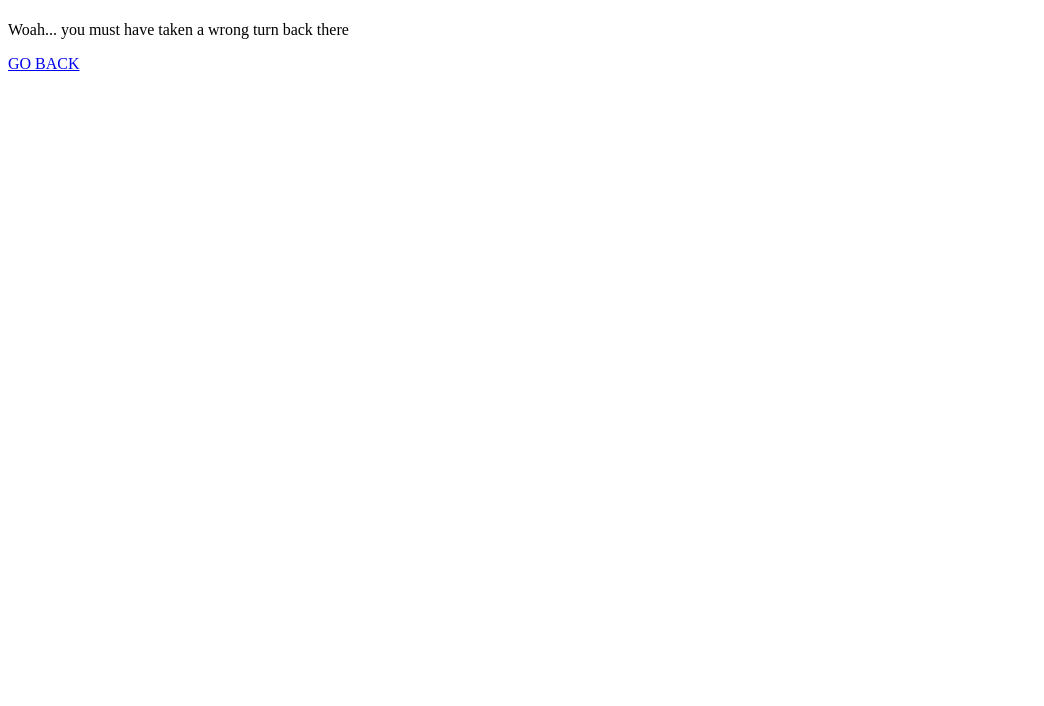
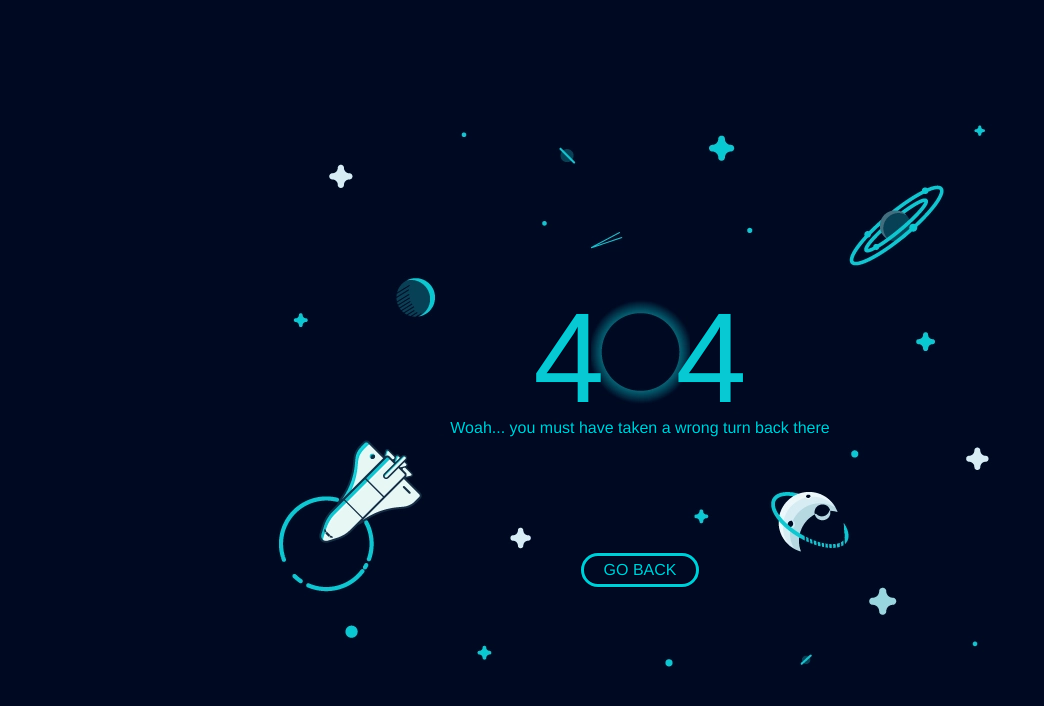
Before and after one commit to PauliusJaras/02-cosmos, a website: page index.html in a window 1280 px wide. Shown: the whole page, without its empty margins (0-1044 px from the left). Drawn offline with Linux system fonts and the light colour scheme.

Commit message:
style update

```diff
--- a/css/main.css
+++ b/css/main.css
@@ -0,0 +1,54 @@
+html{
+    background: url(./img/main.png) no-repeat center center fixed;
+    background-color: #000922;
+}
+
+body{
+    display: flex;
+    margin: 0;
+    padding: 0;
+    height: 100vh;
+    justify-content: center;
+    align-items: center;
+    color: #07c9d3;
+    font-family:'Franklin Gothic Medium', 'Arial Narrow', Arial, sans-serif;
+}
+
+main{
+    display: flex;
+    flex-direction: column;
+    justify-content: space-around;
+    align-items: center;
+}
+
+div{
+    display: flex;
+    flex-direction: column;
+    align-items: center;
+}
+
+a{
+    text-decoration: none;
+    border: solid 3px #07c9d3;
+    color: #07c9d3;
+    padding: 5px 20px;
+    border-radius: 30px;
+}
+
+
+h1{
+    font-weight: 200;
+    font-size: 8em;
+    margin: 0;
+    padding: 0;
+    padding-top: 100px;
+    line-height: 0.7em;
+}
+
+span{
+    visibility: hidden;
+}
+
+p{
+    padding-bottom: 100px;
+}
--- a/index.html
+++ b/index.html
@@ -9,8 +9,10 @@
 </head>
 <body>
     <main>
-        <h1></h1>
+        <div>
+        <h1>4<span>0</span>4</h1>
         <p>Woah... you must have taken a wrong turn back there</p>
+        </div>
         <a href="#">GO BACK</a>
     </main>
 </body>
```
